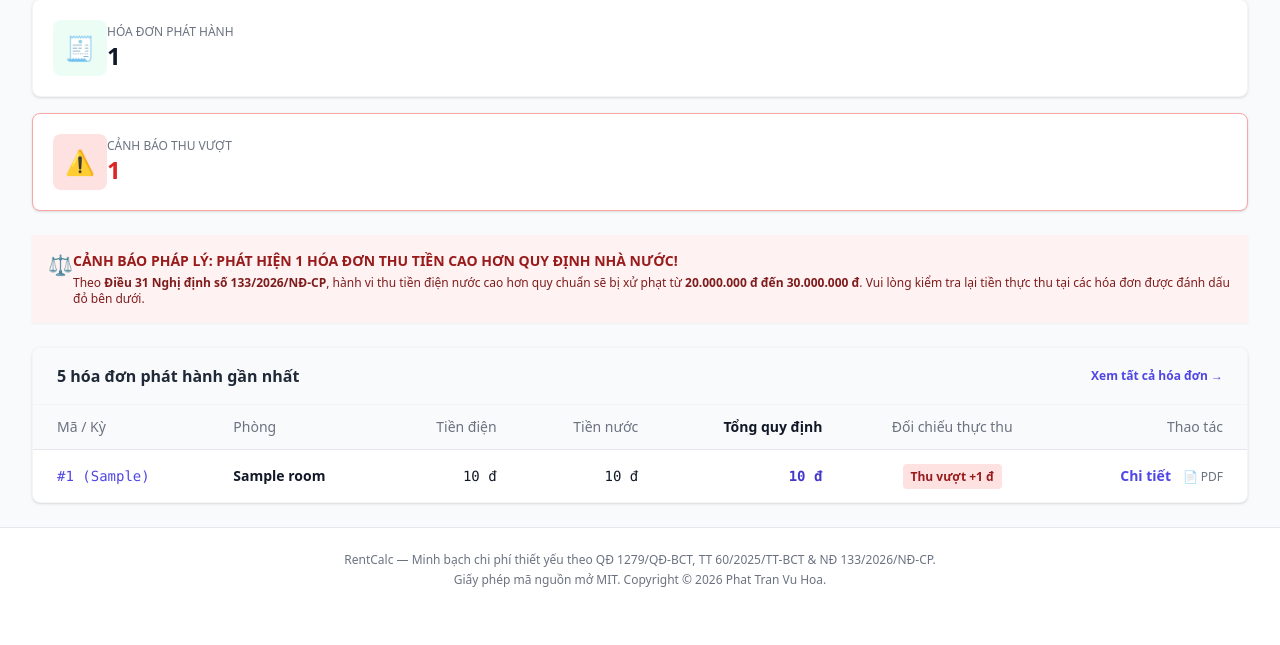
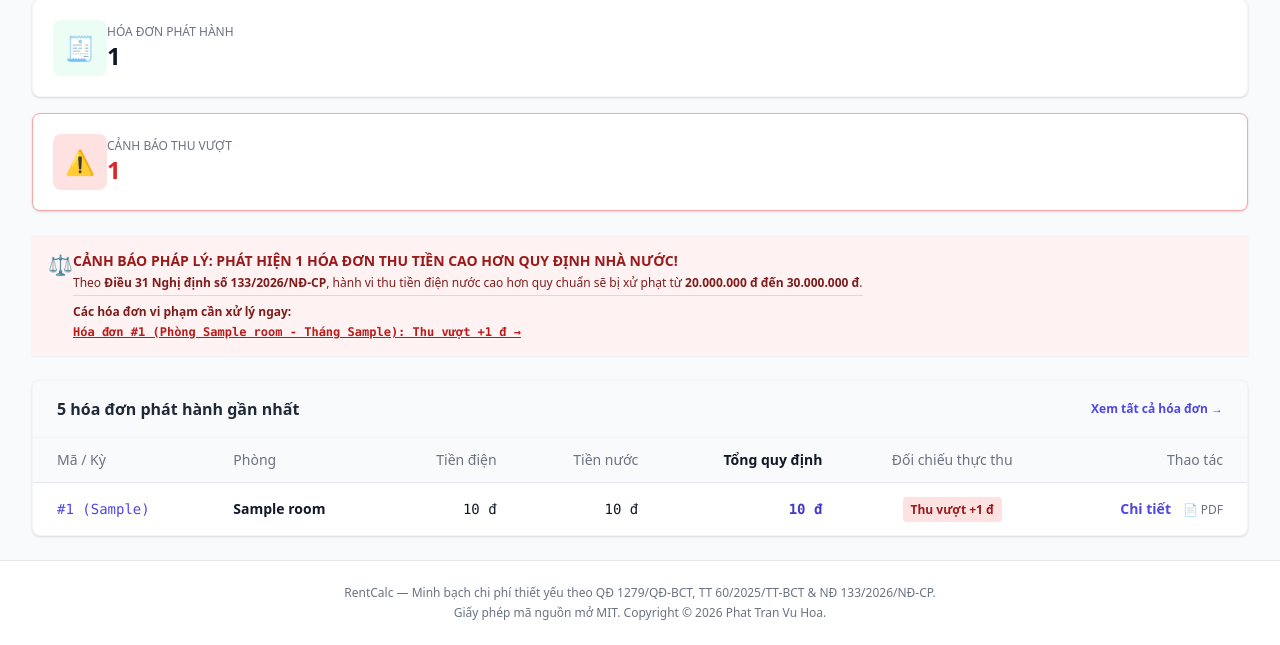
Before and after one commit to phattvh/OLP---RentCalc, a FastAPI app: page / in a window 1280 px wide. Shown: the part 450-1095 px from the top of the page. Before the commit the page ends 1037 px from the top, so only its background shows below. Run offline with FastAPI, Linux system fonts and the light colour scheme; tables that the repository leaves empty hold one stand-in row (values such as "Sample post"); some libraries are stand-ins or nearby versions.

```diff
--- a/app/templates/dashboard/index.html.j2
+++ b/app/templates/dashboard/index.html.j2
@@ -73,12 +73,24 @@
 
     <!-- BANNER CẢNH BÁO NẾU CÓ HÓA ĐƠN THU VƯỢT QUY ĐỊNH -->
     {% if overcharge_count > 0 %}
-    <div class="bg-red-50 border-l-4 border-red-500 p-4 rounded-r-lg shadow-sm">
-        <div class="flex">
-            <div class="flex-shrink-0 text-red-500 font-bold text-xl">⚖️</div>
-            <div class="ml-3 text-xs text-red-900 space-y-1">
+    <div class="bg-red-50 border-l-4 border-red-500 p-4 rounded-r-lg shadow-sm space-y-2">
+        <div class="flex items-start">
+            <div class="flex-shrink-0 text-red-500 font-bold text-xl mr-2">⚖️</div>
+            <div class="text-xs text-red-900 space-y-1">
                 <p class="font-bold text-sm text-red-800">CẢNH BÁO PHÁP LÝ: PHÁT HIỆN {{ overcharge_count }} HÓA ĐƠN THU TIỀN CAO HƠN QUY ĐỊNH NHÀ NƯỚC!</p>
-                <p>Theo <strong>Điều 31 Nghị định số 133/2026/NĐ-CP</strong>, hành vi thu tiền điện nước cao hơn quy chuẩn sẽ bị xử phạt từ <strong>20.000.000 đ đến 30.000.000 đ</strong>. Vui lòng kiểm tra lại tiền thực thu tại các hóa đơn được đánh dấu đỏ bên dưới.</p>
+                <p>Theo <strong>Điều 31 Nghị định số 133/2026/NĐ-CP</strong>, hành vi thu tiền điện nước cao hơn quy chuẩn sẽ bị xử phạt từ <strong>20.000.000 đ đến 30.000.000 đ</strong>.</p>
+                <div class="mt-2 pt-2 border-t border-red-200">
+                    <span class="font-bold">Các hóa đơn vi phạm cần xử lý ngay:</span>
+                    <ul class="mt-1 list-disc list-inside font-mono">
+                        {% for bad_inv in overcharge_invoices %}
+                        <li>
+                            <a href="/invoices/{{ bad_inv.id }}" class="text-red-700 underline font-bold hover:text-red-900">
+                                Hóa đơn #{{ bad_inv.id }} (Phòng {{ bad_inv.room.name }} - Tháng {{ bad_inv.month }}): Thu vượt +{{ bad_inv.difference|vnd }} đ &rarr;
+                            </a>
+                        </li>
+                        {% endfor %}
+                    </ul>
+                </div>
             </div>
         </div>
     </div>
```
Also changed, not shown: app/services/pdf_service.py (+33 -11 lines), app/templates/invoices/pdf_template.html.j2 (+7 -3 lines).
